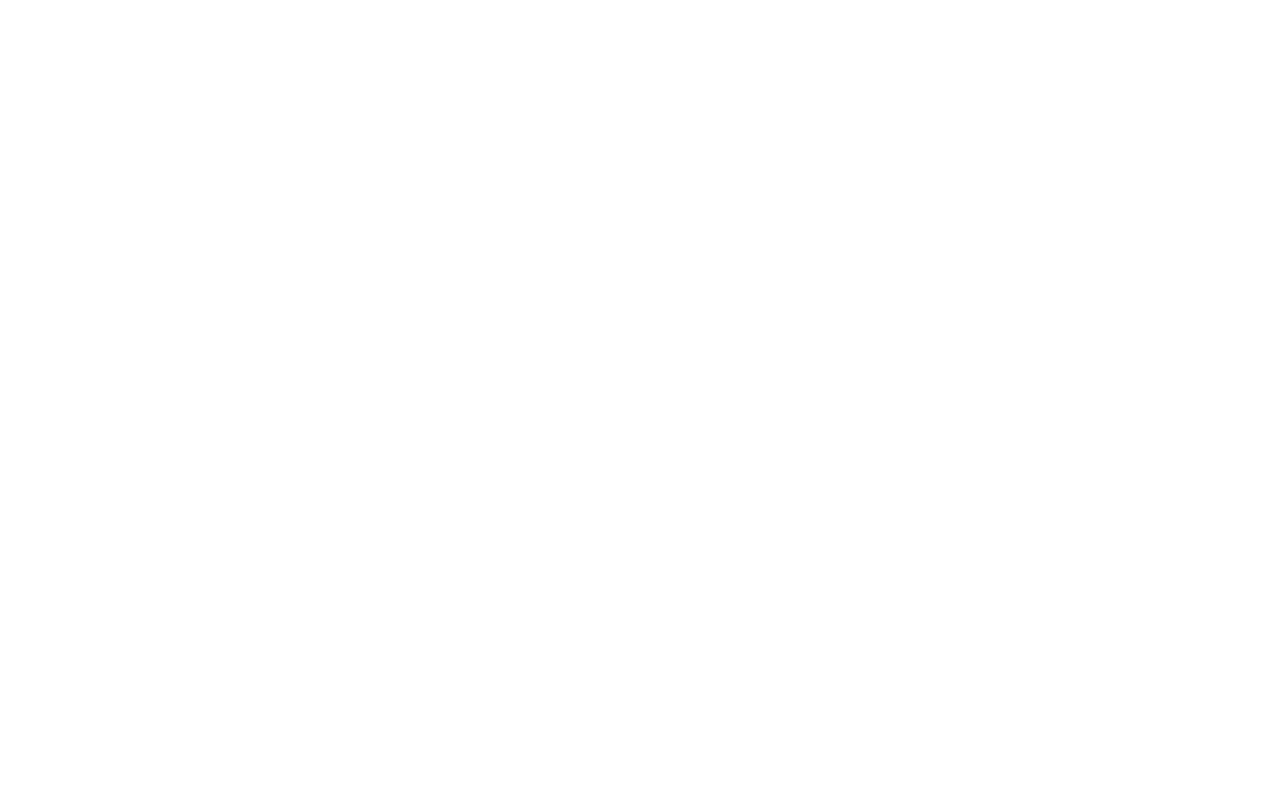
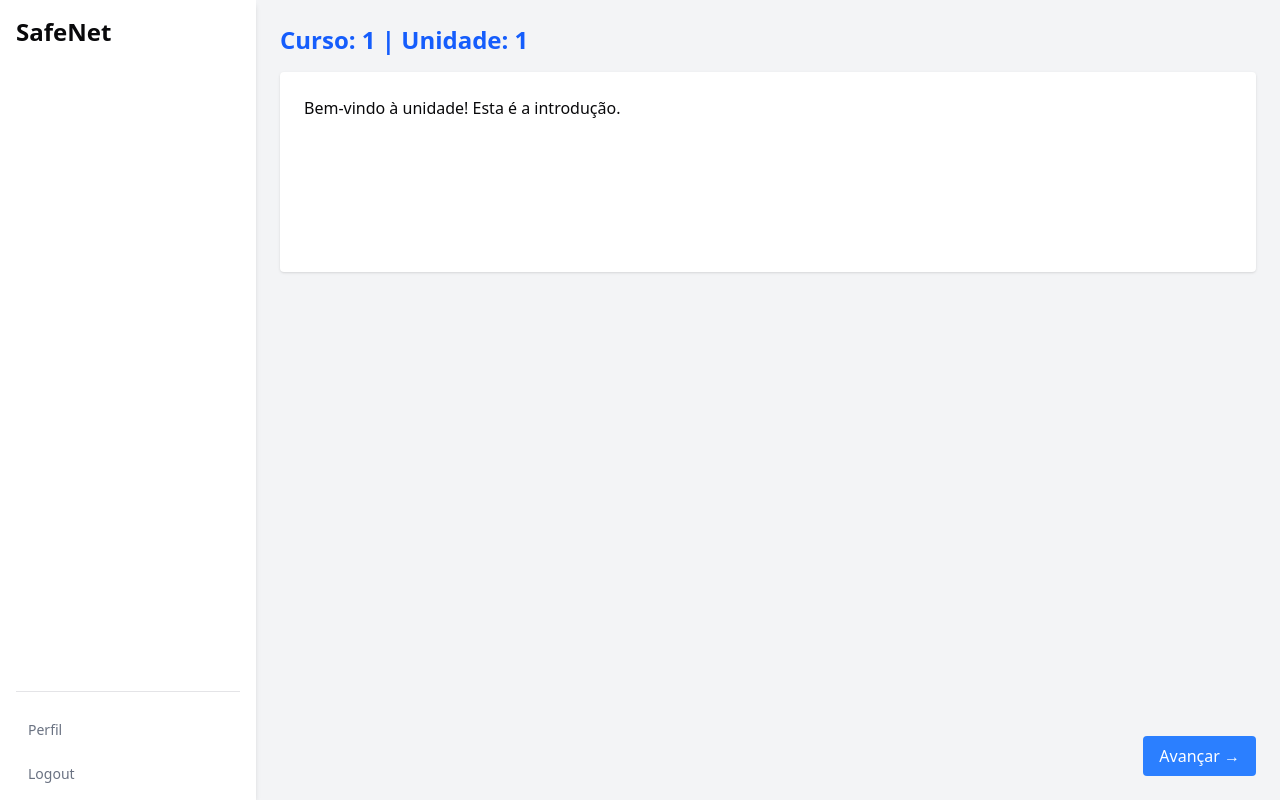
Before and after one commit to TiGomes0802/SafeNet, a Vue app in the folder vue-SafeNet/: page /curso/1/unidade/1 in a window 1280 px wide. Before the commit this address had no page. Built offline with nearby package versions, Linux system fonts and the light colour scheme.

Commit message:
Unidades Index

```diff
--- a/vue-SafeNet/src/components/cursos/index.vue
+++ b/vue-SafeNet/src/components/cursos/index.vue
@@ -9,6 +9,7 @@
   try {
     const response = await axios.get('cursos')
     cursos.value = response.data
+
   } catch (error) {
     console.error('Erro ao carregar cursos:', error)
   }
@@ -23,10 +24,8 @@
       <div class="flex justify-between items-center mb-6">
         <h1 class="text-2xl font-bold">Cursos</h1>
 
-        <router-link
-          to="/backoffice/cursos/create"
-          class="bg-gray-300 hover:bg-green-400 text-black font-semibold py-2 px-4 rounded"
-        >
+        <router-link to="/backoffice/cursos/create"
+          class="bg-gray-300 hover:bg-green-400 text-black font-semibold py-2 px-4 rounded">
           Criar Curso
         </router-link>
       </div>
@@ -40,18 +39,17 @@
           </tr>
         </thead>
         <tbody>
-          <tr
-            v-for="curso in cursos"
-            :key="curso.id"
-            class="border-t hover:bg-gray-50"
-          >
+          <tr v-for="curso in cursos" :key="curso.id" class="border-t hover:bg-gray-50">
             <td class="px-6 py-4">{{ curso.nome }}</td>
             <td class="px-6 py-4">
-              <span
-                class="inline-block px-3 py-1 rounded-full text-sm"
-                :class="curso.estado === 'ativo' ? 'bg-green-100 text-green-700' : 'bg-red-100 text-red-700'"
-              >
-                {{ curso.estado }}
+              <router-link :to="`/backoffice/cursos/${curso.id}/unidades`" class="rounded- text-sm bg-blue-100 text-blue-600 hover:underline">
+                {{ curso.unidades.length }}
+              </router-link>
+            </td>
+            <td class="px-6 py-4">
+              <span class="inline-block px-3 py-1 rounded-full text-sm"
+                :class="curso.estado == 1 ? 'bg-green-100 text-green-700' : 'bg-red-100 text-red-700'">
+                {{ curso.estado == 1 ? 'Ativo' : 'Desativo' }}
               </span>
             </td>
           </tr>
--- /dev/null
+++ b/vue-SafeNet/src/components/unidades/UnidadeView.vue
@@ -0,0 +1,76 @@
+<script setup>
+import { ref } from 'vue'
+import { useRoute } from 'vue-router'
+import Sidebar from '@/components/Sidebar.vue'
+
+const route = useRoute()
+const curso = route.params.curso
+const idUnidade = route.params.idUnidade
+
+// Simulação de páginas (mais tarde vais buscar da API)
+const paginas = [
+  'Bem-vindo à unidade! Esta é a introdução.',
+  'Conteúdo da página 2.',
+  'Explicação mais aprofundada na página 3.',
+  'Resumo e conclusão nesta última página.'
+]
+
+const paginaAtual = ref(0)
+
+const proximaPagina = () => {
+  if (paginaAtual.value < paginas.length - 1) {
+    paginaAtual.value++
+  }
+}
+
+const paginaAnterior = () => {
+  if (paginaAtual.value > 0) {
+    paginaAtual.value--
+  }
+}
+</script>
+
+<template>
+  <div class="flex h-screen">
+    <Sidebar />
+    <main class="flex-1 p-6 bg-gray-100 overflow-auto flex flex-col justify-between">
+      <div>
+        <h1 class="text-2xl font-bold text-blue-600 mb-4">
+          Curso: {{ curso }} | Unidade: {{ idUnidade }}
+        </h1>
+
+        <div class="bg-white p-6 rounded shadow min-h-[200px]">
+          <p>{{ paginas[paginaAtual] }}</p>
+        </div>
+      </div>
+
+      <!-- Navegação entre páginas -->
+      <div class="mt-8 flex justify-between items-center">
+        <button
+          v-if="paginaAtual > 0"
+          @click="paginaAnterior"
+          class="px-4 py-2 bg-gray-300 hover:bg-gray-400 text-black rounded"
+        >
+          ← Voltar
+        </button>
+
+        <div class="flex-1"></div>
+
+        <button
+          v-if="paginaAtual < paginas.length - 1"
+          @click="proximaPagina"
+          class="px-4 py-2 bg-blue-500 hover:bg-blue-600 text-white rounded"
+        >
+          Avançar →
+        </button>
+
+        <button
+          v-else
+          class="px-4 py-2 bg-green-500 hover:bg-green-600 text-white rounded"
+        >
+          Avaliar
+        </button>
+      </div>
+    </main>
+  </div>
+</template>
--- a/vue-SafeNet/src/components/unidades/index.vue
+++ b/vue-SafeNet/src/components/unidades/index.vue
@@ -0,0 +1,47 @@
+<script setup>
+import { ref, onMounted } from 'vue'
+import { useRoute } from 'vue-router'
+import axios from 'axios'
+import Sidebar from '@/components/Sidebar.vue'
+
+const route = useRoute()
+const unidades = ref([])
+const cursoId = route.params.idCurso
+const curso = ref(null)
+
+onMounted(async () => {
+    try {
+        const response = await axios.get(`/cursos/${cursoId}`)
+        curso.value = response.data
+        unidades.value = response.data.unidades
+    } catch (error) {
+        console.error('Erro ao carregar unidades:', error)
+    }
+})
+</script>
+
+<template>
+    <div class="flex min-h-screen">
+        <Sidebar class="h-screen" />
+        <main class="flex-1 p-6 bg-gray-50 overflow-auto">
+            <h1 class="text-2xl font-bold mb-6" v-if="curso">
+                {{ curso.nome }} - Unidades
+            </h1>
+
+            <table class="min-w-full bg-white shadow-md rounded-lg overflow-hidden">
+                <thead class="bg-gray-100 text-left">
+                    <tr>
+                        <th class="px-6 py-3">Título</th>
+                        <th class="px-6 py-3">Descrição</th>
+                    </tr>
+                </thead>
+                <tbody>
+                    <tr v-for="unidade in unidades" :key="unidade.id" class="border-t hover:bg-gray-50">
+                        <td class="px-6 py-4">{{ unidade.titulo }}</td>
+                        <td class="px-6 py-4">{{ unidade.descricao }}</td>
+                    </tr>
+                </tbody>
+            </table>
+        </main>
+    </div>
+</template>
--- a/vue-SafeNet/src/router/index.js
+++ b/vue-SafeNet/src/router/index.js
@@ -10,6 +10,8 @@
 import CursosIndex from '@/components/cursos/index.vue'
 import CursosCreate from '@/components/cursos/create.vue'
 import CursosEdit from '@/components/cursos/edit.vue'
+import UnidadeView from '@/components/unidades/UnidadeView.vue';
+import UnidadesIndex from '@/components/unidades/index.vue';
 
 const router = createRouter({
   history: createWebHistory(import.meta.env.BASE_URL),
@@ -73,6 +75,16 @@
       name: 'CursosEdit',
       component: CursosEdit,
     },
+    {
+      path: '/curso/:curso/unidade/:idUnidade',
+      name: 'Unidade',
+      component: UnidadeView,
+    },
+    {
+      path: '/backoffice/cursos/:idCurso/unidades',
+      name: 'UnidadesCurso',
+      component: UnidadesIndex,
+    }
   ],
 })
 
```
Also changed, not shown: 2 other files (tests, documents, lock files or other folders).
